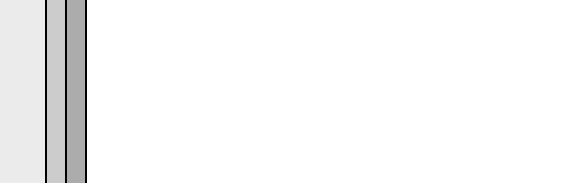
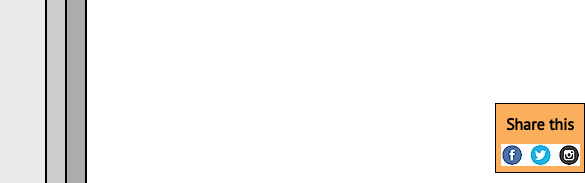
Before and after one commit to AntonAdamkovich/position-and-floats, a plain HTML site: page index.html in a window 1280 px wide. Shown: the part 617-800 px from the top of the page, 695-1280 px from the left. Drawn offline with Linux system fonts and the light colour scheme.

Commit message:
position-and-floats/feature: add fixed block

```diff
--- a/css/style.css
+++ b/css/style.css
@@ -105,3 +105,20 @@ section > section > h2 {
 section > section > img {
     margin: 0 10px 15px 0;
 }
+
+.links {
+    position: fixed;
+    //float: right;
+    width: 88px;
+    height: 68px;
+    border: 1px solid black;
+    background-color: #fbaf5d;
+    text-align: center;
+    right: 0px;
+    top: 90vh;
+}
+
+.links > h2 {
+    margin: 10px 0;
+    font-size: 16px;
+}
--- a/index.html
+++ b/index.html
@@ -9,6 +9,10 @@
 </head>
 <body>
     <main>
+        <div class="links">
+            <h2>Share this</h2>
+            <img src="img/links.jpeg" alt="links">
+        </div>
         <div class="page page_bg-color-grey-dark page_position-third">
             <div class="page__sticker page__sticker_bg-color-blue
             page__sticker_position-third"></div>
```
Also changed, not shown: img/links.jpeg (added).
